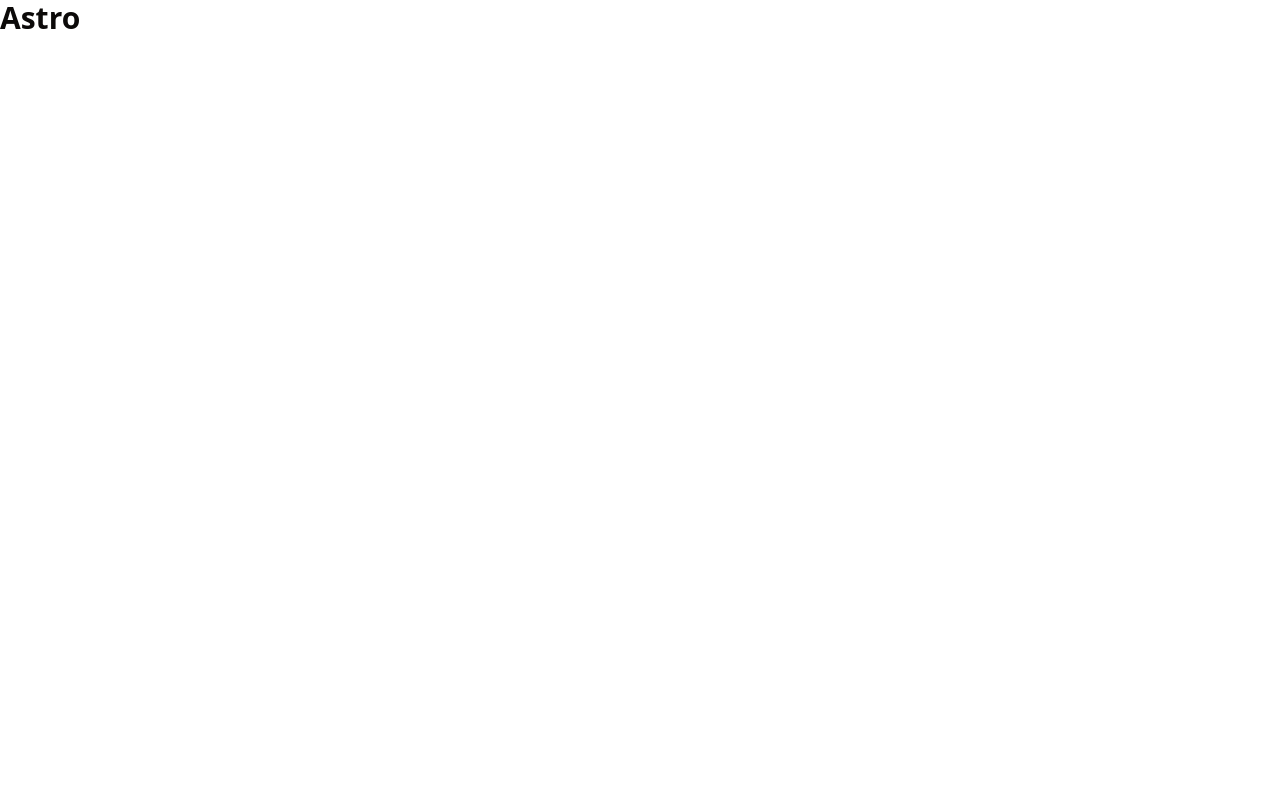
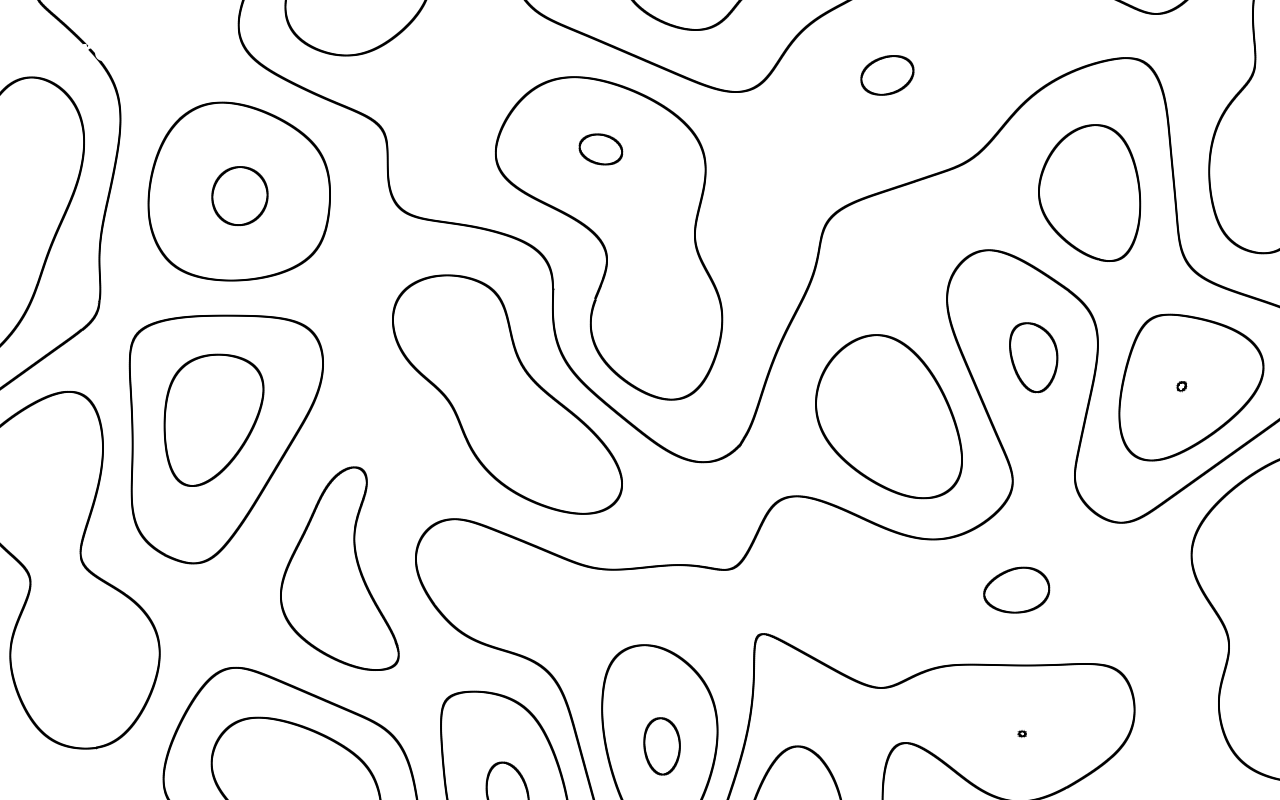
Before and after one commit to matthew-mccall/mmccalldev, an Astro site: page / in a window 1280 px wide. Built offline with nearby package versions, Linux system fonts and the light colour scheme; Astro itself is replaced by a stand-in of ours; animation ran at ten frames a second.

Commit message:
Add animated contour map using Three.js and integrate it into the homepage. Update dependencies to include `three` and related type definitions.

```diff
--- a/package.json
+++ b/package.json
@@ -15,9 +15,11 @@
     "clsx": "^2.1.1",
     "lucide-react": "^0.562.0",
     "tailwind-merge": "^3.4.0",
-    "tailwindcss": "^4.1.18"
+    "tailwindcss": "^4.1.18",
+    "three": "^0.182.0"
   },
   "devDependencies": {
+    "@types/three": "^0.182.0",
     "tw-animate-css": "^1.4.0"
   }
 }
--- /dev/null
+++ b/src/components/ContourMap.astro
@@ -0,0 +1,170 @@
+---
+---
+<div id="contour-container" class="fixed inset-0 -z-10 w-full h-full overflow-hidden"></div>
+
+<script>
+  import * as THREE from 'three';
+
+  // Constants
+  const NOISE_SCALE = 2.5;
+  const NOISE_SPEED = 0.01;
+  const DENSITY = 5.0;
+  const LINE_WIDTH = 2.0;
+  const BG_COLOR = new THREE.Color(0xffffff);
+  const LINE_COLOR = new THREE.Color(0x000000);
+  const SEED = Math.random() * 10000.0;
+
+  const container = document.getElementById('contour-container');
+  if (!container) throw new Error('Contour container not found');
+
+  const scene = new THREE.Scene();
+  const camera = new THREE.OrthographicCamera(-1, 1, 1, -1, 0, 1);
+  const renderer = new THREE.WebGLRenderer({ antialias: true, alpha: true });
+  renderer.setPixelRatio(window.devicePixelRatio);
+  renderer.setSize(window.innerWidth, window.innerHeight);
+  container.appendChild(renderer.domElement);
+
+  const geometry = new THREE.PlaneGeometry(2, 2);
+
+  const vertexShader = `
+    varying vec2 vUv;
+    void main() {
+      vUv = uv;
+      gl_Position = vec4(position, 1.0);
+    }
+  `;
+
+  const fragmentShader = `
+    uniform float uTime;
+    uniform vec2 uResolution;
+    uniform float uSeed;
+    uniform float uNoiseScale;
+    uniform float uNoiseSpeed;
+    uniform float uDensity;
+    uniform float uLineWidth;
+    uniform vec3 uBgColor;
+    uniform vec3 uLineColor;
+    varying vec2 vUv;
+
+    // Simplex 3D Noise by Ian McEwan, Ashima Arts
+    vec4 permute(vec4 x){return mod(((x*34.0)+1.0)*x, 289.0);}
+    vec4 taylorInvSqrt(vec4 r){return 1.79284291400159 - 0.85373472095314 * r;}
+
+    float snoise(vec3 v){
+      const vec2  C = vec2(1.0/6.0, 1.0/3.0) ;
+      const vec4  D = vec4(0.0, 0.5, 1.0, 2.0);
+
+      vec3 i  = floor(v + dot(v, C.yyy) );
+      vec3 x0 =   v - i + dot(i, C.xxx) ;
+
+      vec3 g = step(x0.yzx, x0.xyz);
+      vec3 l = 1.0 - g;
+      vec3 i1 = min( g.xyz, l.zxy );
+      vec3 i2 = max( g.xyz, l.zxy );
+
+      vec3 x1 = x0 - i1 + 1.0 * C.xxx;
+      vec3 x2 = x0 - i2 + 2.0 * C.xxx;
+      vec3 x3 = x0 - 1. + 3.0 * C.xxx;
+
+      i = mod(i, 289.0 );
+      vec4 p = permute( permute( permute(
+                 i.z + vec4(0.0, i1.z, i2.z, 1.0 ))
+               + i.y + vec4(0.0, i1.y, i2.y, 1.0 ))
+               + i.x + vec4(0.0, i1.x, i2.x, 1.0 ));
+
+      float n_ = 1.0/7.0;
+      vec3  ns = n_ * D.wyz - D.xzx;
+
+      vec4 j = p - 49.0 * floor(p * ns.z *ns.z);
+
+      vec4 x_ = floor(j * ns.z);
+      vec4 y_ = floor(j - 7.0 * x_ );
+
+      vec4 x = x_ *ns.x + ns.y;
+      vec4 y = y_ *ns.x + ns.y;
+      vec4 h = 1.0 - abs(x) - abs(y);
+
+      vec4 b0 = vec4( x.xy, y.xy );
+      vec4 b1 = vec4( x.zw, y.zw );
+
+      vec4 s0 = floor(b0)*2.0 + 1.0;
+      vec4 s1 = floor(b1)*2.0 + 1.0;
+      vec4 sh = -step(h, vec4(0.0));
+
+      vec4 a0 = b0.xzyw + s0.xzyw*sh.xxyy ;
+      vec4 a1 = b1.xzyw + s1.xzyw*sh.zzww ;
+
+      vec3 p0 = vec3(a0.xy,h.x);
+      vec3 p1 = vec3(a0.zw,h.y);
+      vec3 p2 = vec3(a1.xy,h.z);
+      vec3 p3 = vec3(a1.zw,h.w);
+
+      vec4 norm = taylorInvSqrt(vec4(dot(p0,p0), dot(p1,p1), dot(p2, p2), dot(p3,p3)));
+      p0 *= norm.x;
+      p1 *= norm.y;
+      p2 *= norm.z;
+      p3 *= norm.w;
+
+      vec4 m = max(0.6 - vec4(dot(x0,x0), dot(x1,x1), dot(x2,x2), dot(x3,x3)), 0.0);
+      m = m * m;
+      return 42.0 * dot( m*m, vec4( dot(p0,x0), dot(p1,x1),
+                                    dot(p2,x2), dot(p3,x3) ) );
+    }
+
+    void main() {
+      vec2 uv = (vUv - 0.5) * (uResolution / min(uResolution.x, uResolution.y)) * uNoiseScale;
+
+      float noise = snoise(vec3(uv, uSeed + uTime * uNoiseSpeed));
+
+      // Map noise from [-1, 1] to [0, 1]
+      float height = noise * 0.5 + 0.5;
+
+      // Calculate fractional part for contours
+      float val = height * uDensity;
+      float fraction = fract(val);
+
+      // Use fwidth for uniform line width (distance in pixels)
+      float delta = max(fwidth(val), 0.0001);
+      float dist = abs(fraction - 0.5) / delta;
+      float line = smoothstep(uLineWidth * 0.5 + 0.5, uLineWidth * 0.5 - 0.5, dist);
+
+      vec3 color = mix(uBgColor, uLineColor, line);
+
+      gl_FragColor = vec4(color, 1.0);
+    }
+  `;
+
+  const material = new THREE.ShaderMaterial({
+    uniforms: {
+      uTime: { value: 0 },
+      uResolution: { value: new THREE.Vector2(window.innerWidth, window.innerHeight) },
+      uSeed: { value: SEED },
+      uNoiseScale: { value: NOISE_SCALE },
+      uNoiseSpeed: { value: NOISE_SPEED },
+      uDensity: { value: DENSITY },
+      uLineWidth: { value: LINE_WIDTH },
+      uBgColor: { value: BG_COLOR },
+      uLineColor: { value: LINE_COLOR }
+    },
+    vertexShader,
+    fragmentShader
+  });
+
+  const mesh = new THREE.Mesh(geometry, material);
+  scene.add(mesh);
+
+  function animate(time: number) {
+    material.uniforms.uTime.value = time * 0.001;
+    renderer.render(scene, camera);
+    requestAnimationFrame(animate);
+  }
+
+  requestAnimationFrame(animate);
+
+  window.addEventListener('resize', () => {
+    const width = window.innerWidth;
+    const height = window.innerHeight;
+    renderer.setSize(width, height);
+    material.uniforms.uResolution.value.set(width, height);
+  });
+</script>
--- a/src/pages/index.astro
+++ b/src/pages/index.astro
@@ -1,5 +1,6 @@
 ---
 import '../styles/global.css'
+import ContourMap from '../components/ContourMap.astro'
 ---
 
 <html lang="en">
@@ -11,6 +12,7 @@ import '../styles/global.css'
 		<title>Astro</title>
 	</head>
 	<body>
-		<h1 class="text-3xl font-bold">Astro</h1>
+		<ContourMap />
+		<h1 class="text-3xl font-bold text-white p-8">Astro</h1>
 	</body>
 </html>
```
Also changed, not shown: 1 other file.
